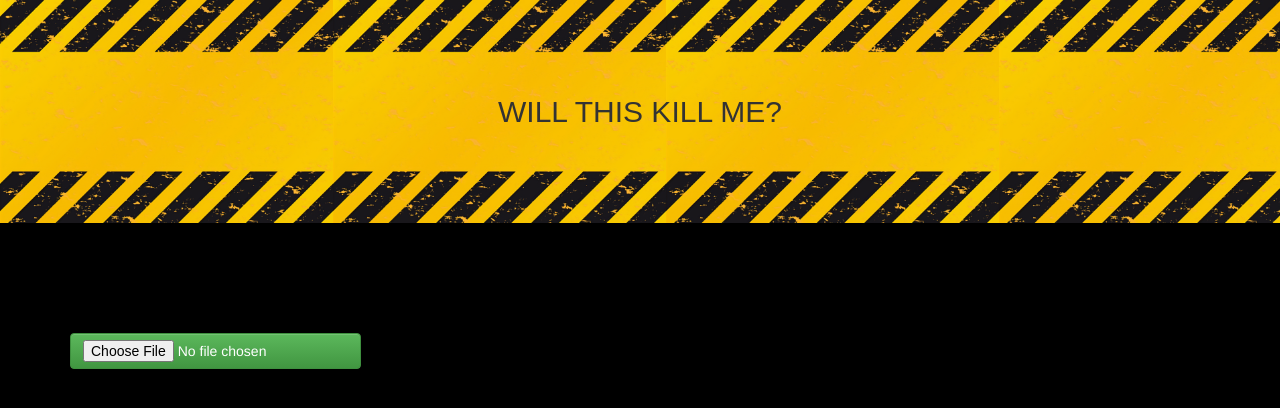
After one commit to ShadyLogic/WillThisKillMe, a Sinatra app: page /upload in a window 1280 px wide. The commit adds this page. Shown: the top 408 px of the page. Run offline with Sinatra, Linux system fonts and the light colour scheme; some libraries are stand-ins or nearby versions; some web fonts are replaced.

Commit message:
Set up ajax route for Will This Kill Me button

```diff
--- a/app/controllers/index.rb
+++ b/app/controllers/index.rb
@@ -1,3 +1,11 @@
 get '/' do
-  erb :index
+	erb :index
 end
+
+get '/upload' do
+	if request.xhr?
+		erb :"/partials/_upload", layout: false
+	else
+		erb :"/partials/_upload"
+	end
+end
--- a/app/views/index.erb
+++ b/app/views/index.erb
@@ -1,5 +1,3 @@
-<div class="container">
-
 <div class="header">
 	<h1>Life is Dangerous</h1>
 	<h3>Question Your Safety</h3>
@@ -7,8 +5,9 @@
 
 <div class="article">
 	<p>The world is a scary place. Every day hundreds of thousands of people around the world die, many of whom never even saw it coming. Life is filled with objects and people just waiting  to kill you. Take your safety into your own hands and ask the most important question:</p>
+	</br>
 	<span class="centered">
-			<button type="button" class="btn btn-danger" aria-label="Left Align">
+		<button id="will-kill" type="button" class="btn btn-lg btn-danger" aria-label="Left Align">
 		  <span class="glyphicon glyphicon-fire" aria-hidden="true"></span>
 		  Will This Kill Me?
 		  <span class="glyphicon glyphicon-fire" aria-hidden="true"></span>
@@ -16,4 +15,3 @@
 	</span>
 	<p></p>
 </div>
-</div>
--- a/app/views/layout.erb
+++ b/app/views/layout.erb
@@ -35,6 +35,8 @@
 <body>
   <div id="background"></div>
   <div id="header-title"><h2>WILL THIS KILL ME?</h2></div>
-  <%= yield %>
+  <div class="container">
+    <%= yield %>
+  </div>
 </body>
 </html>
--- /dev/null
+++ b/app/views/partials/_upload.erb
@@ -0,0 +1,3 @@
+	<button id="upload-button" class="btn btn-success fileinput-button">
+	    <input id="fileupload" type="file" accept="image/*" capture="camera" name="files[]">
+	</button>
--- a/public/css/application.css
+++ b/public/css/application.css
@@ -52,6 +52,19 @@ body{
 .centered button{
 	width: auto;
 	position: relative;
-	left: 160px;
+	left: 140px;
 	text-align: center;
 }
+
+#skull{
+	position: relative;
+	width: 400px;
+	height: 400px;
+	margin: auto;
+	/*background-image: url("/images/skull-invert.png");*/
+	/*background-size: 100% 100%; */
+}
+
+#upload-button{
+	margin: auto;
+}
--- a/public/js/application.js
+++ b/public/js/application.js
@@ -1,3 +1,30 @@
 $(document).ready(function() {
-  $('#background').pan({fps: 30, speed: 1, dir: 'left'});
+
+	// Scrolling title bar ********************************
+	$('#background').pan({fps: 30, speed: 1, dir: 'left'});
+	// ****************************************************
+
+	$('#will-kill').on('click', function(e){
+
+		e.preventDefault()
+		$('.article').fadeOut();
+		$('.header').fadeOut(function(){
+
+			request = $.ajax({
+				url: '/upload',
+				type: 'get'
+			});
+			request.done(function(upload){
+				new_post = $('.container').append(upload);
+				new_post.hide();
+				new_post.fadeIn();
+			});
+			request.done(function(serverData){
+				console.log("FAIL! " + serverData)
+			});
+
+		});
+
+	});
+
 });
```
Also changed, not shown: app/views/upload.erb (deleted, +0 -8 lines), public/images/skull-invert.png (added), public/images/skull.png (added). Lines whose indentation alone changed are shown as unchanged.
